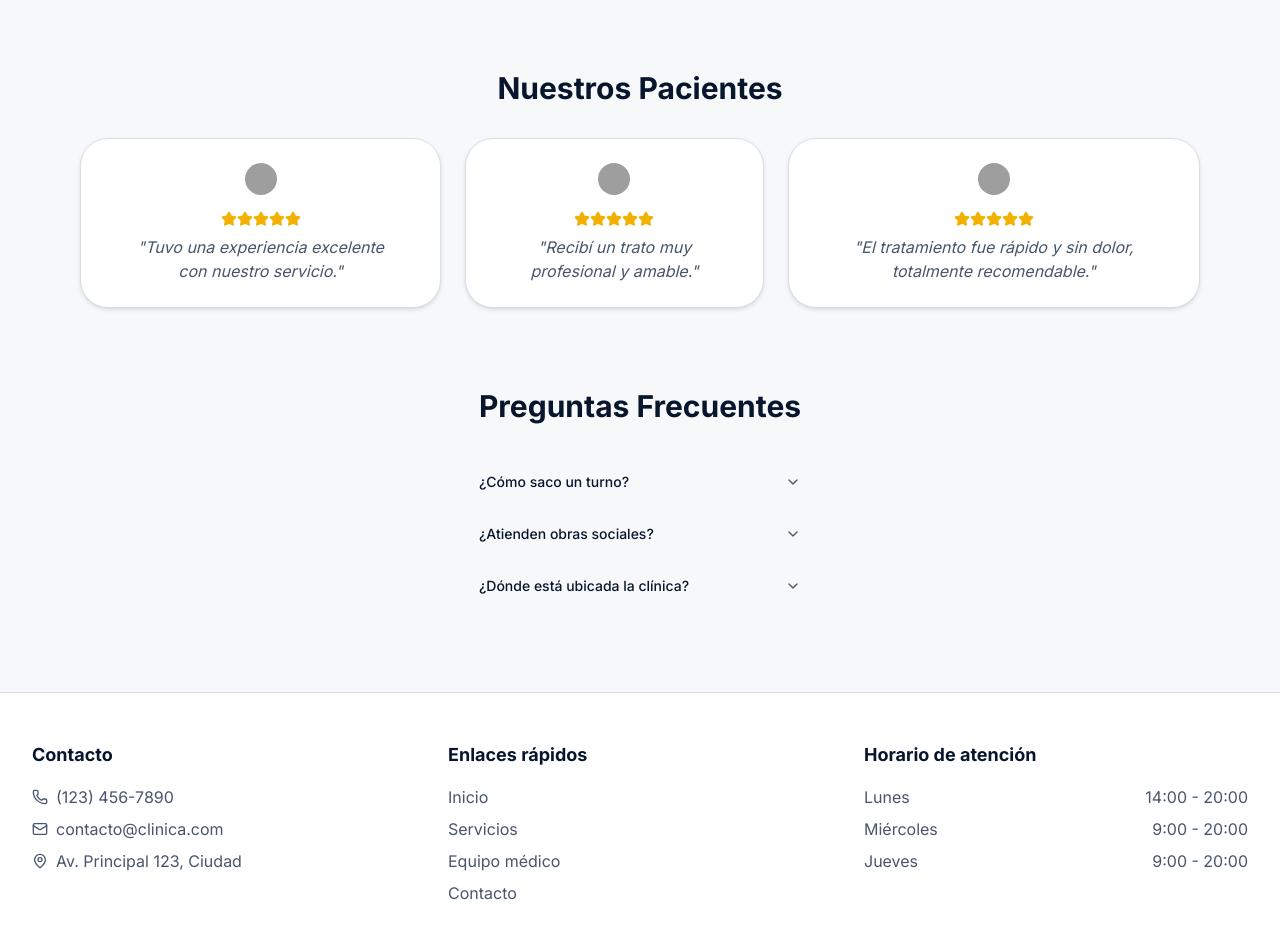
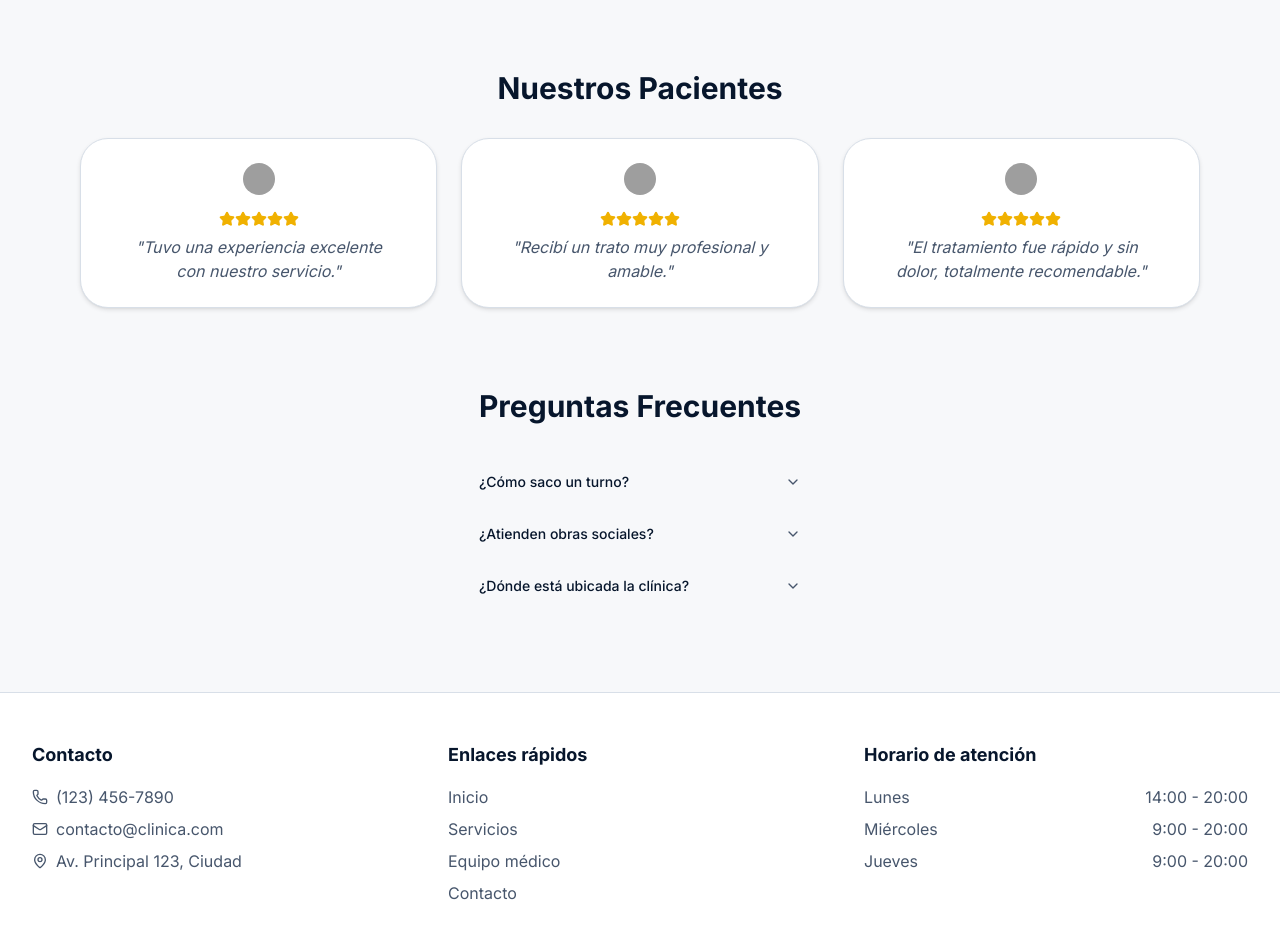
Before and after one commit to melinab1998/TPI-PROGRAMACION-IV, a React (Vite) app in the folder frontend/: page / in a window 1280 px wide. Shown: the part 1680-2615 px from the top of the page. Built offline with nearby package versions, Linux system fonts and the light colour scheme; grey boxes are pictures that could not be loaded.

Commit message:
fix-testimonial-section

```diff
--- a/frontend/src/components/TestimonialSection/TestimonialSection.jsx
+++ b/frontend/src/components/TestimonialSection/TestimonialSection.jsx
@@ -14,7 +14,7 @@ export default function TestimonialsSection() {
         <section className="max-w-6xl mx-auto mt-20 px-4">
             <h2 className="text-3xl font-bold mb-8 text-center">Nuestros Pacientes</h2>
             <motion.div
-                className="flex flex-col md:flex-row gap-6 justify-center"
+                className="flex flex-col md:flex-row gap-6 justify-center items-stretch"
                 initial="hidden"
                 whileInView="visible"
                 viewport={{ once: true, amount: 0.3 }}
@@ -23,10 +23,11 @@ export default function TestimonialsSection() {
                 {patients.map(({ name, message, image }) => (
                     <motion.div
                         key={name}
+                        className="flex-1"
                         variants={{ hidden: { opacity: 0, y: 20 }, visible: { opacity: 1, y: 0 } }}
                     >
-                        <Card className="flex-1 bg-[var(--card)] border-[var(--border)] p-6">
-                            <CardContent className="flex flex-col items-center text-center">
+                        <Card className="flex flex-col h-full bg-[var(--card)] border-[var(--border)] p-6">
+                            <CardContent className="flex flex-col items-center text-center h-full">
                                 <Avatar className="mb-4">
                                     <AvatarImage src={image} alt={name} />
                                     <AvatarFallback>{name[0]}</AvatarFallback>
```
